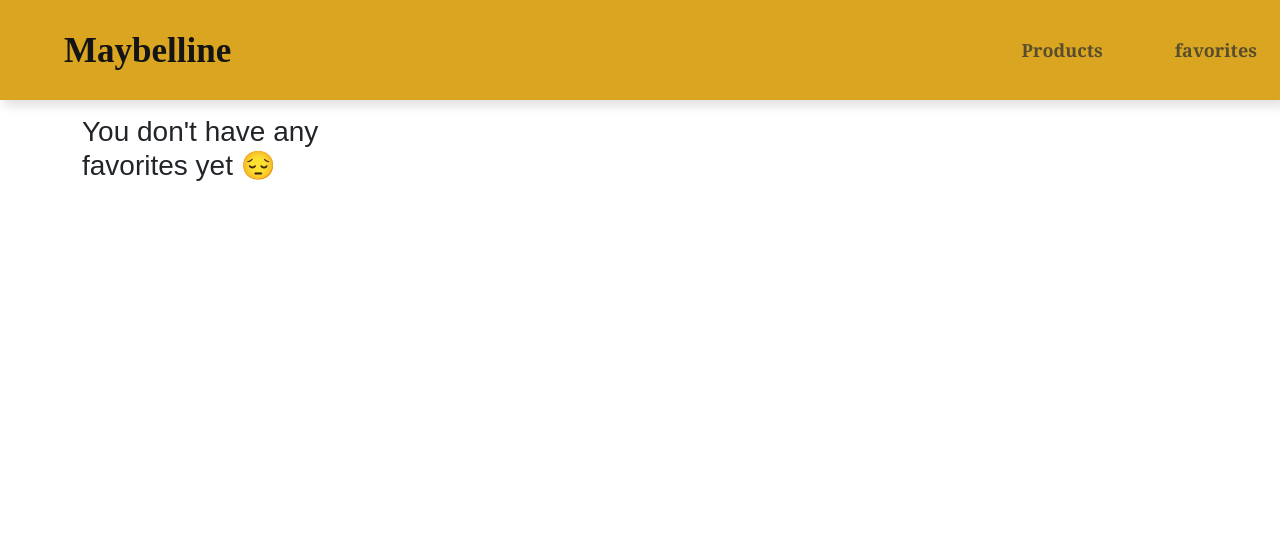
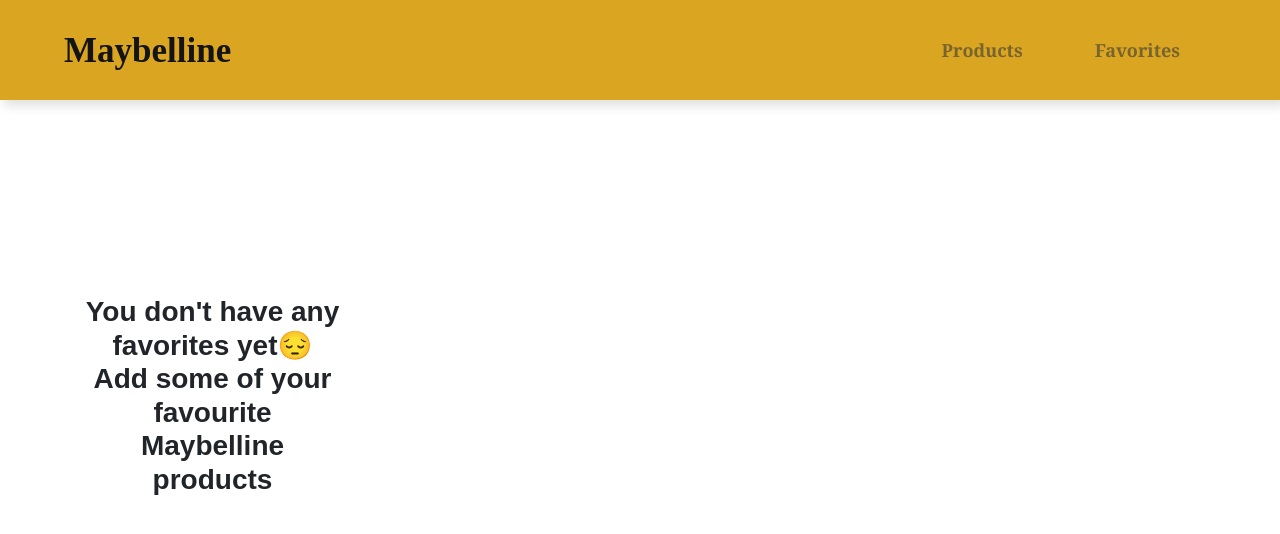
Before and after one commit to MissZamzam/Super-Stay, a React (Create React App) app: page /favorite in a window 1280 px wide. Shown: the top 534 px of the page. Built offline with nearby package versions, Linux system fonts and the light colour scheme; a web font is replaced by a local one.

Commit message:
changes in style

```diff
--- a/src/components/Favorites/Favorites.css
+++ b/src/components/Favorites/Favorites.css
@@ -153,3 +153,24 @@
     border: 3px solid green;
     padding: 10px;
 } */
+
+/* .dont_exist{
+    line-height: 1.5;
+  display: inline-block;
+  vertical-align: middle;
+
+}
+.center {
+    height: 200px;
+    position: relative;
+    border: 3px solid green;
+  } */
+
+
+  .dont_exist{
+    /* border: 5px solid; */
+    text-align: center;
+    padding: 180px 0;
+    font-weight: 600;
+
+  }
--- a/src/components/Favorites/Favorites.js
+++ b/src/components/Favorites/Favorites.js
@@ -60,7 +60,11 @@
 
 
           );
-       }):<h3 className="dont_exist">You don't have any favorites yet 😔</h3>}
+       }):<h3 className="dont_exist">You don't have any favorites yet😔 <br></br>Add some of your favourite Maybelline products
+       </h3>
+
+       }
+
                     </div>
 
 
--- a/src/components/Navbar/Navbar.css
+++ b/src/components/Navbar/Navbar.css
@@ -30,7 +30,7 @@
 }
 nav .logo {
 	float: left;
-	width: 40%;
+	width: 60%;
 	height: 100%;
 	display: flex;
 	align-items: center;
@@ -45,7 +45,7 @@
 	float: right;
 	padding: 0;
 	margin: 0;
-	width: 20%;
+	/* width: 20%; */
 	height: 100%;
 	display: flex;
 	justify-content: space-evenly;
@@ -60,7 +60,7 @@
 	font-size: 18px;
 	font-weight: bold;
 	font-family: Cambria, Cochin, Georgia, Times, 'Times New Roman', serif;
-	color: #584d2e;
+	color: #77642e;
 	text-decoration: none;
 
 }
--- a/src/components/Navbar/Navbar.js
+++ b/src/components/Navbar/Navbar.js
@@ -11,7 +11,7 @@
     		<li><a href="#home">Products</a></li>
     </Link>
     <Link to='/favorite'>
-    		<li><a href="#projects">favorites</a></li>
+    		<li><a href="#projects">Favorites</a></li>
     </Link>
 	</ul>
 	<label for="nav-toggle" class="icon-burger">
```
